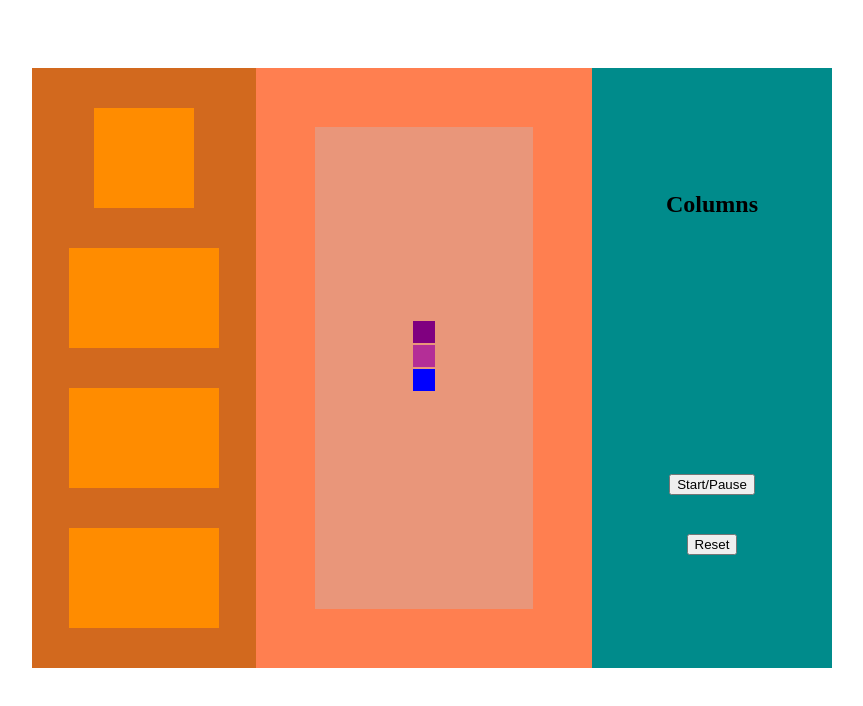
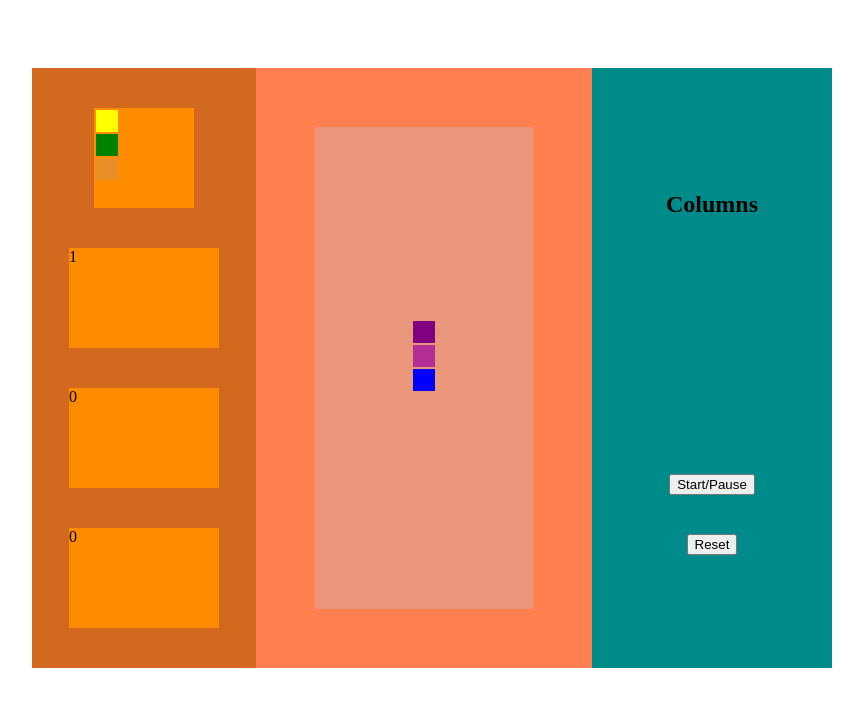
Before and after one commit to ehedei/jewels-game, a plain HTML site: page index.html in a window 1280 px wide. Both pictures are taken after a click on the button "Start/Pause". Shown: the whole page, without its empty margins (208-1071 px from the left). Drawn offline with Linux system fonts and the light colour scheme.

Commit message:
Adde next piece functionallity

```diff
--- a/index.html
+++ b/index.html
@@ -10,9 +10,21 @@
 </head>
 <body>
   <main>
-    <section class="game-zone" id="player-1-zone">
+    <section class="game-zone" id="player1-zone">
       <div class="game-info-wrapper">
-        <div class="next-piece"></div>
+        <div class="next-piece">
+          <table class="next-piece-cnt">
+            <tr>
+              <td class="cell"></td>
+            </tr>
+            <tr>
+              <td class="cell"></td>
+            </tr>
+            <tr>
+              <td class="cell"></td>
+            </tr>
+          </table>
+        </div>
         <div class="level"></div>
         <div class="points"></div>
         <div class="blocks"></div>
@@ -273,7 +285,7 @@
       </div>
     </section>
 
-    <!--<section class="game-zone" id="player-2-zone">
+    <!--<section class="game-zone" id="player2-zone">
       <div class="canvas-wrapper">
         <div class="game-canvas">
 
--- a/src/index.js
+++ b/src/index.js
@@ -58,12 +58,36 @@ Column.prototype.goRight = function () {
   }
 }
 
-function Board(tableId, gameBoard) {
-  this.element = document.getElementById(tableId)
+
+Column.prototype.drawNextPiece = function () {
+  const cells = this.board.wrapper.querySelectorAll('.next-piece-cnt td')
+  const blocks = this.blocks.slice().reverse()
+
+  for (let i = 0; i < cells.length; i++) {
+    cells[i].classList.remove(...Object.values(GAME_PARAMS.colors))
+    cells[i].classList.add(GAME_PARAMS.colors[blocks[i].type])
+  }
+}
+
+
+function Board(playerName, gameBoard) {
+  this.element = document.getElementById(playerName + '-board')
+  this.wrapper = document.getElementById(playerName + '-zone')
   this.columns = [[], [], [], [], [], [], [], [], []]
   this.column = new Column(this)
   this.nextColumn = new Column(this)
   this.gameBoard = gameBoard
+}
+
+Board.prototype.drawData = function () {
+  const levelWrap = this.wrapper.querySelector('.level')
+  levelWrap.innerText = this.gameBoard.level
+
+  const pointsWrap = this.wrapper.querySelector('.points')
+  pointsWrap.innerText = this.gameBoard.points
+
+  const blocksWrap = this.wrapper.querySelector('.blocks')
+  blocksWrap.innerText = this.gameBoard.savedBlocks
 }
 
 Board.prototype.drawBoard = function () {
@@ -111,14 +135,14 @@ Board.prototype.countErasableBlocks = function () {
   return amount
 }
 
-function GameBoard(tableId, player) {
+function GameBoard(playerName, player) {
   this.speed = GAME_PARAMS.initialSpeed
   this.player = player
   this.points = 0
   this.savedBlocks = 0
   this.level = 1
   this.timerId = null
-  this.board = new Board(tableId, this)
+  this.board = new Board(playerName, this)
 }
 
 GameBoard.prototype.run = function (newSpeed = this.speed) {
@@ -142,12 +166,14 @@ GameBoard.prototype.run = function (newSpeed = this.speed) {
         window.alert('You lose')
       } else {
         self.board.column = self.board.nextColumn
-        self.board.column = new Column(self.board)
+        self.board.nextColumn = new Column(self.board)
         clearInterval(self.timerId)
         self.saveBlocks()
       }
     }
     self.board.drawBoard()
+    self.board.drawData()
+    self.board.nextColumn.drawNextPiece()
     self.increaseLevel()
   }, newSpeed, self)
 }
@@ -168,7 +194,6 @@ GameBoard.prototype.nextLevel = function () {
 GameBoard.prototype.increaseLevel = function () {
   if (this.nextLevel() <= this.points) {
     this.level++
-    console.log('New level', this.level)
     clearInterval(this.timerId)
     this.speed = this.speed - (this.level - 1) * GAME_PARAMS.acceleration
     this.run()
@@ -179,8 +204,6 @@ GameBoard.prototype.setPoints = function () {
   let blocksAmount = this.board.countErasableBlocks()
   this.savedBlocks += blocksAmount
   this.points += blocksAmount * (this.level + 1)
-  console.log('savedBlocks', this.savedBlocks, blocksAmount)
-  console.log('points', this.points)
 }
 
 GameBoard.prototype.saveBlocks = function () {
@@ -303,7 +326,7 @@ GameBoard.prototype.prepareDeletions = function () {
 
 */
 
-let gameBoard = new GameBoard('player1-board', 1)
+let gameBoard = new GameBoard('player1', 1)
 let isStarted = false
 
 window.addEventListener('keydown', function (e) {
@@ -334,7 +357,7 @@ btnStart.onclick = function () {
 const btnReset = document.getElementById('btn-reset')
 btnReset.addEventListener('click', function () {
   gameBoard.destroy()
-  gameBoard = new GameBoard('player1-board', 1)
+  gameBoard = new GameBoard('player1', 1)
   if (isStarted) {
     gameBoard.run()
   }
```
